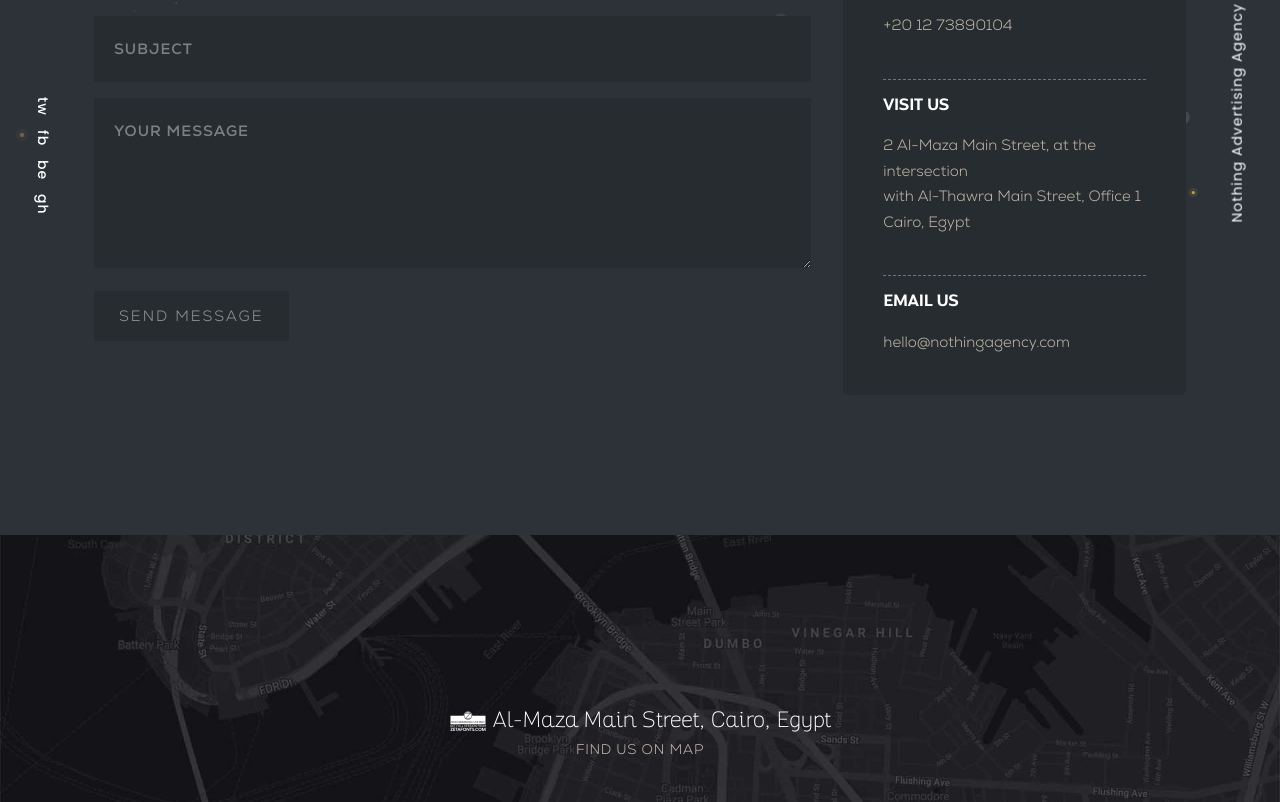
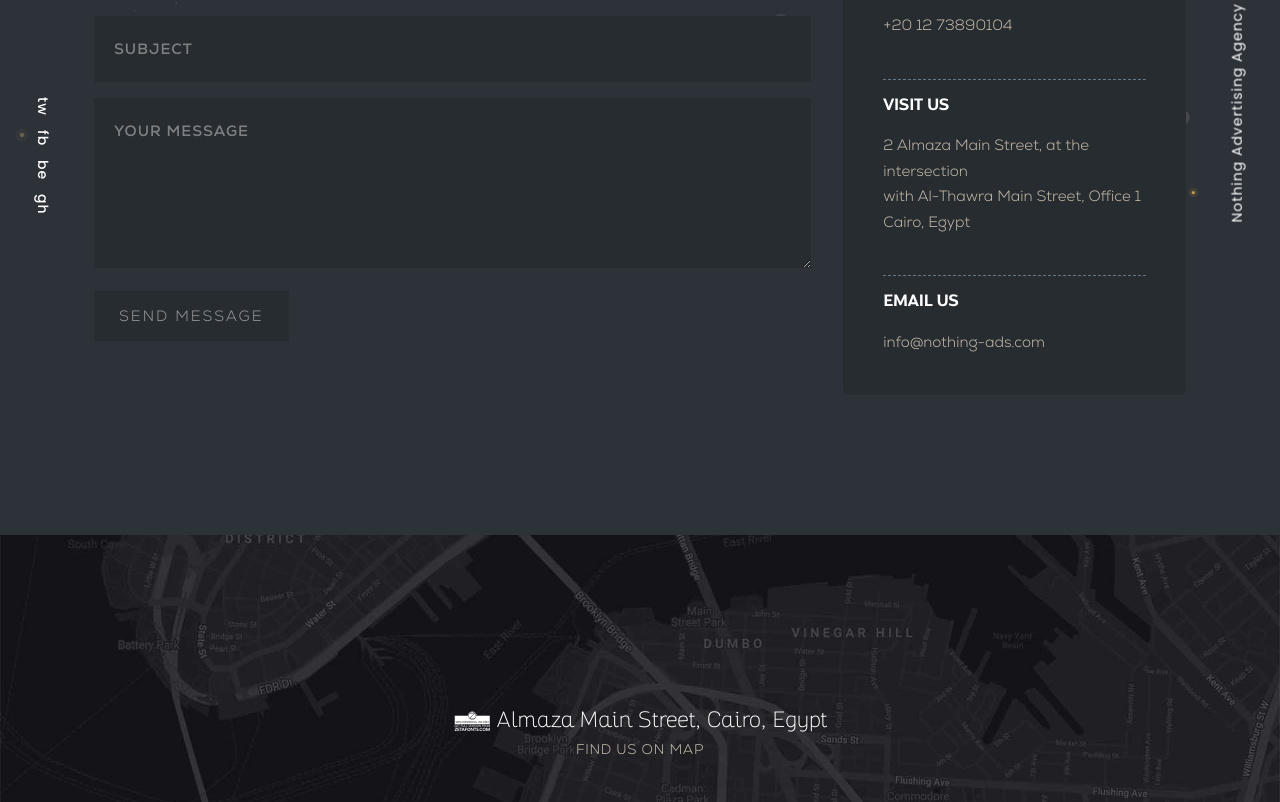
Before and after one commit to fadymohsen/nothing-agency, a Next.js app: page /contact in a window 1280 px wide. Shown: the part 538-1340 px from the top of the page. Built offline with nearby package versions, Linux system fonts and the light colour scheme; no server answers.

Commit message:
Update page.tsx

```diff
--- a/src/app/contact/page.tsx
+++ b/src/app/contact/page.tsx
@@ -47,7 +47,7 @@ export default function ContactPage() {
 
                     <h6 className="mb-3">Visit Us</h6>
                     <p className="mb-6">
-                      2 Al-Maza Main Street, at the intersection
+                      2 Almaza Main Street, at the intersection
                       <br />
                       with Al-Thawra Main Street, Office 1
                       <br />
@@ -63,10 +63,10 @@ export default function ContactPage() {
                     <h6 className="mb-3">Email Us</h6>
                     <p>
                       <a
-                        href="mailto:hello@nothingagency.com"
+                        href="mailto:info@nothing-ads.com"
                         className="hover-target text-body-text hover:text-white transition-colors"
                       >
-                        hello@nothingagency.com
+                        info@nothing-ads.com
                       </a>
                     </p>
                   </div>
@@ -84,7 +84,7 @@ export default function ContactPage() {
             <div className="absolute inset-0 flex items-center justify-center z-10">
               <div className="text-center">
                 <h5 className="text-white mb-4">
-                  2 Al-Maza Main Street, Cairo, Egypt
+                  2 Almaza Main Street, Cairo, Egypt
                 </h5>
                 <a
                   href="#"
@@ -100,7 +100,7 @@ export default function ContactPage() {
 
       <FooterSection
         shadowText="Hello"
-        links={[{ label: "hello@nothingagency.com", href: "mailto:hello@nothingagency.com" }]}
+        links={[{ label: "info@nothing-ads.com", href: "mailto:info@nothing-ads.com" }]}
       />
     </>
   );
```
